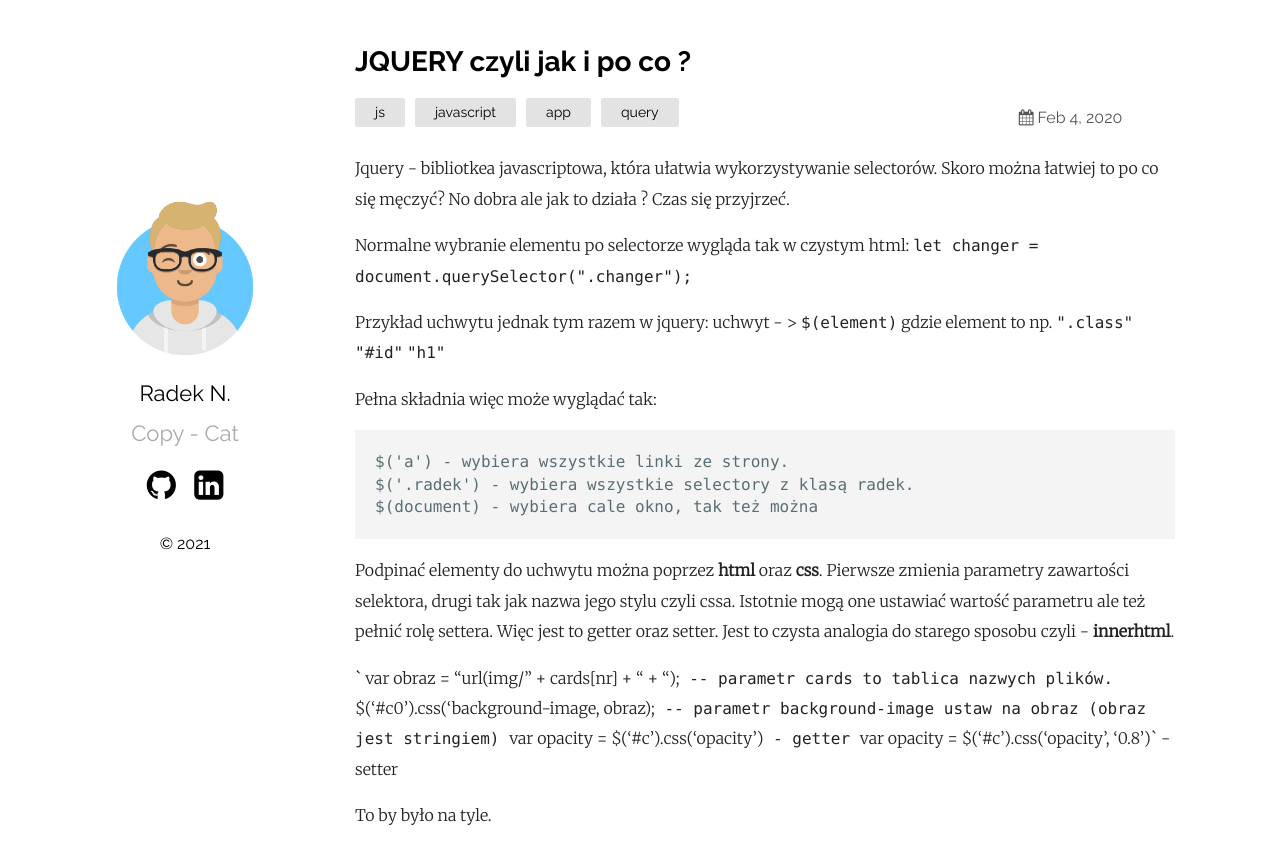
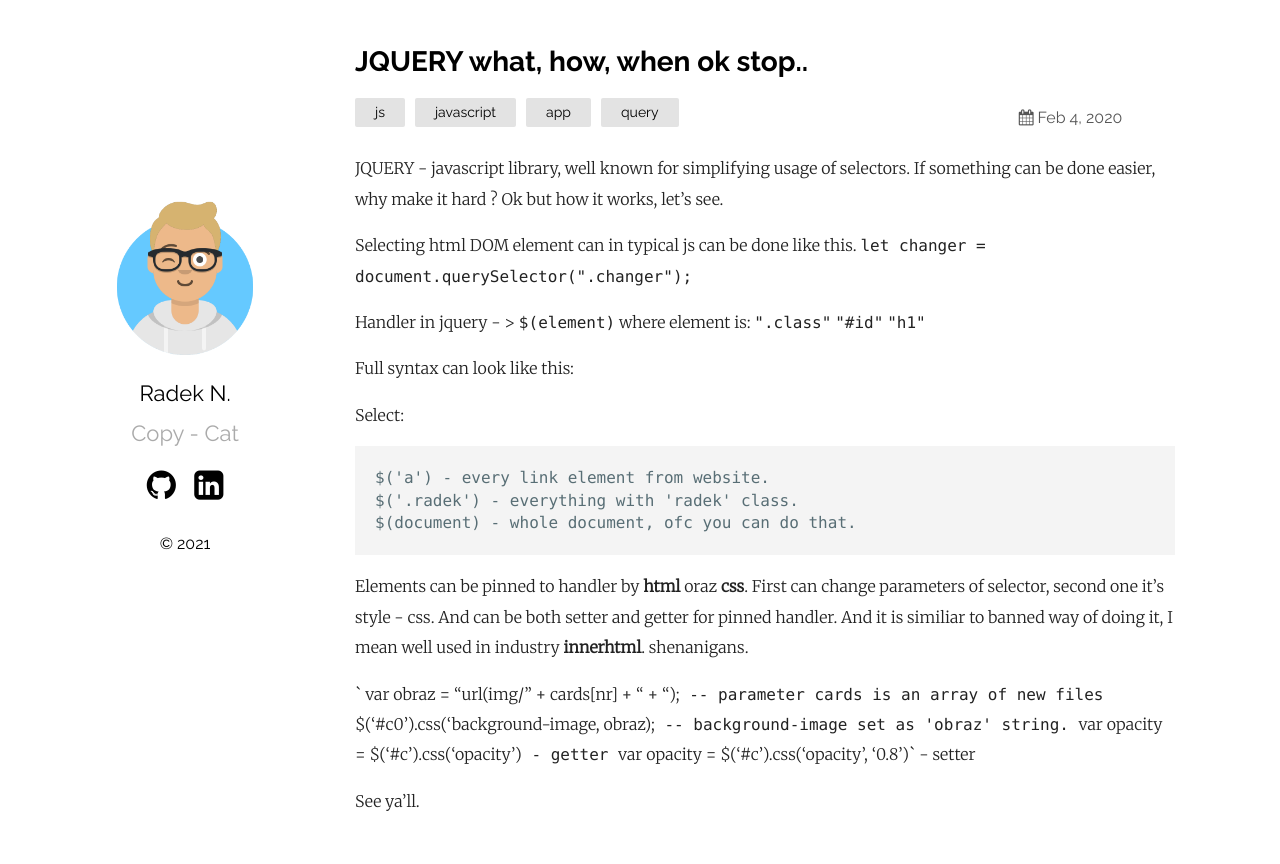
Before and after one commit to rnied137/szelma139.github.io, a Jekyll site: the page built from _posts/2020-02-04-JQuery.markdown, in a window 1280 px wide. Shown: the top 864 px of the page. Built offline with Jekyll 4.4.1, drawn with Linux system fonts in a browser that asks for light colours.

Commit message:
Update 2020-02-04-JQuery.markdown

````diff
--- a/_posts/2020-02-04-JQuery.markdown
+++ b/_posts/2020-02-04-JQuery.markdown
@@ -1,38 +1,37 @@
 ---
-title: JQUERY czyli jak i po co ?
+title: JQUERY what, how, when ok stop..
 layout: post
 date: '2020-02-04 18:22:00 +0100'
 categories: js javascript app query
 ---
 
-Jquery - bibliotkea javascriptowa, która ułatwia wykorzystywanie selectorów. Skoro można łatwiej to po co się męczyć? No dobra ale jak to działa ? Czas się przyjrzeć.
+JQUERY - javascript library, well known for simplifying usage of selectors. If something can be done easier, why make it hard ? Ok but how it works, let's see.
 
-
-Normalne wybranie elementu po selectorze wygląda tak w czystym html:
+Selecting html DOM element can in typical js can be done like this.
 `let changer = document.querySelector(".changer");`
 
-Przykład uchwytu jednak tym razem w jquery:
-uchwyt - >  `$(element)`
-gdzie element to np.
+Handler in jquery - >
+`$(element)`
+where element is:
 `".class"`
 `"#id"`
 `"h1"`
 
-Pełna składnia więc może wyglądać tak:
+Full syntax can look like this:
 
+
+Select:
 ```
-$('a') - wybiera wszystkie linki ze strony.
-$('.radek') - wybiera wszystkie selectory z klasą radek.
-$(document) - wybiera cale okno, tak też można
+$('a') - every link element from website.
+$('.radek') - everything with 'radek' class.
+$(document) - whole document, ofc you can do that.
 ```
 
-Podpinać elementy do uchwytu można poprzez **html** oraz **css**. Pierwsze zmienia parametry zawartości selektora,
-drugi tak jak nazwa jego stylu czyli cssa. Istotnie mogą one ustawiać wartość parametru ale też pełnić rolę settera. Więc jest to
-getter oraz setter. Jest to czysta analogia do starego sposobu czyli - **innerhtml**.
+Elements can be pinned to handler by **html** oraz **css**. First can change parameters of selector, second one it's style - css. And can be both setter and getter for pinned handler. And it is similiar to banned way of doing it, I mean well used in industry **innerhtml**. shenanigans.
 
-` var obraz = "url(img/" + cards[nr] + " + ");` -- parametr cards to tablica nazwych plików.
-`$('#c0').css('background-image, obraz);` -- parametr background-image ustaw na obraz (obraz jest stringiem)
+` var obraz = "url(img/" + cards[nr] + " + ");` -- parameter cards is an array of new files
+`$('#c0').css('background-image, obraz);` -- background-image set as 'obraz' string.
 `var opacity = $('#c').css('opacity')` - getter
 `var opacity = $('#c').css('opacity', '0.8')` - setter
 
-To by było na tyle.
+See ya'll.
````
